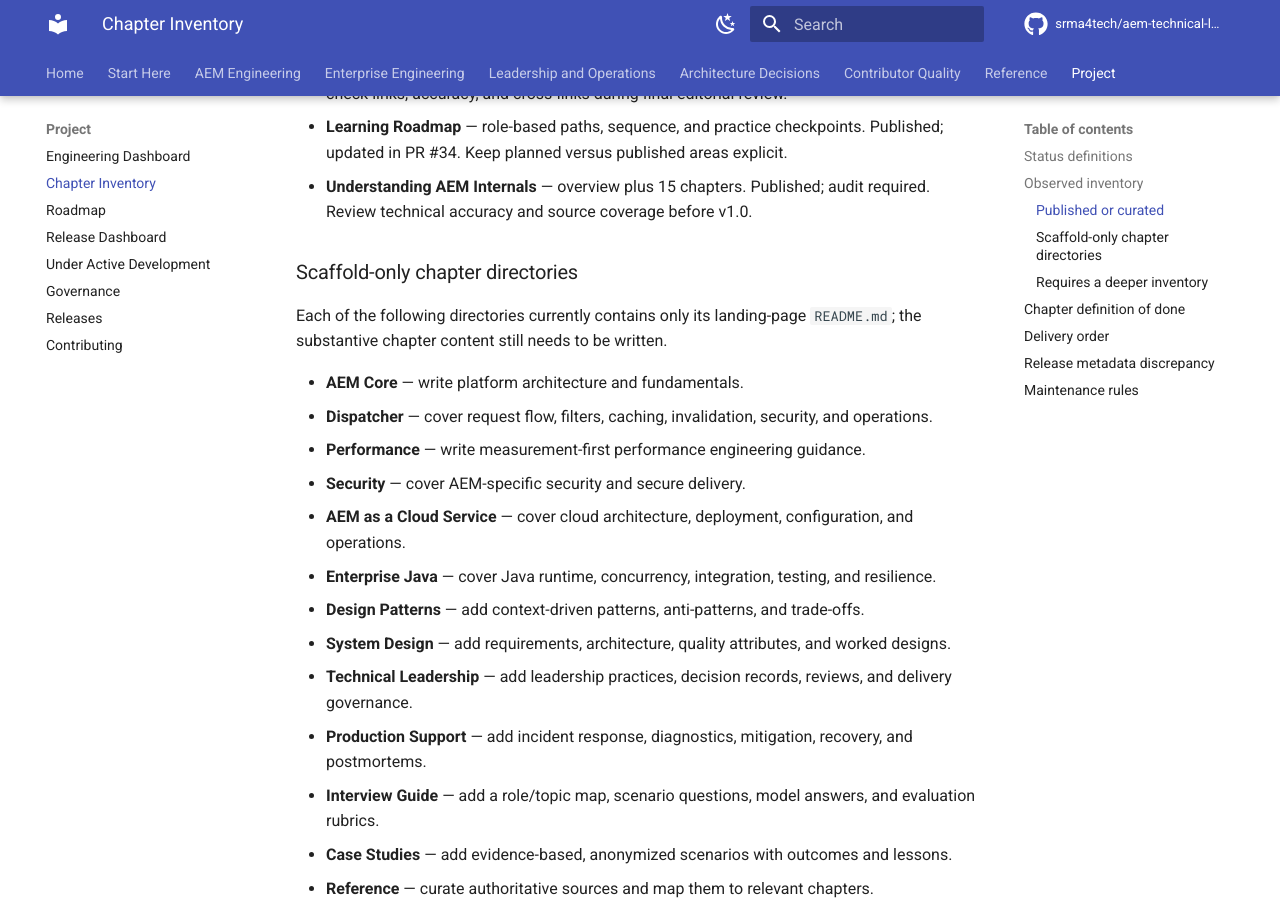
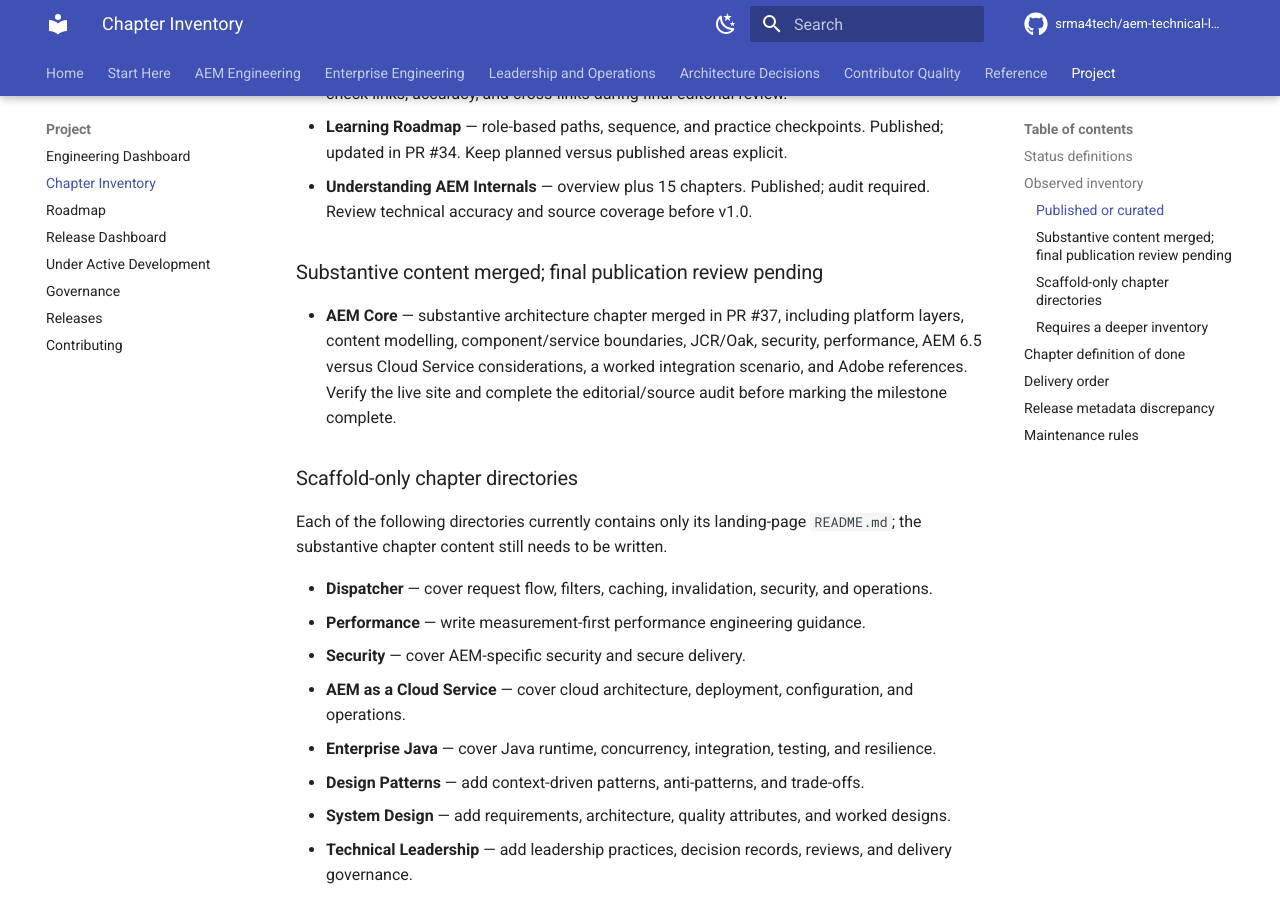
Before and after one commit to srma4tech/aem-technical-lead-playbook, an MkDocs documentation site: the page built from docs/chapter-inventory.md, in a window 1280 px wide and 900 px high, scrolled down 989 px. Built offline with MkDocs 1.6.1 and Material for MkDocs 9.7.7, drawn with Linux system fonts in a browser that asks for light colours; comment, search, counter and statistics services are not loaded.

Commit message:
Update inventory after AEM Core content merge
Track the merged AEM Core draft accurately and keep final publication verification pending.

```diff
--- a/docs/chapter-inventory.md
+++ b/docs/chapter-inventory.md
@@ -23,11 +23,14 @@ This inventory was compiled from the current `main` branch file tree on 2026-10-
 - **Learning Roadmap** — role-based paths, sequence, and practice checkpoints. Published; updated in PR #34. Keep planned versus published areas explicit.
 - **Understanding AEM Internals** — overview plus 15 chapters. Published; audit required. Review technical accuracy and source coverage before v1.0.
 
+### Substantive content merged; final publication review pending
+
+- **AEM Core** — substantive architecture chapter merged in PR #37, including platform layers, content modelling, component/service boundaries, JCR/Oak, security, performance, AEM 6.5 versus Cloud Service considerations, a worked integration scenario, and Adobe references. Verify the live site and complete the editorial/source audit before marking the milestone complete.
+
 ### Scaffold-only chapter directories
 
 Each of the following directories currently contains only its landing-page `README.md`; the substantive chapter content still needs to be written.
 
-- **AEM Core** — write platform architecture and fundamentals.
 - **Dispatcher** — cover request flow, filters, caching, invalidation, security, and operations.
 - **Performance** — write measurement-first performance engineering guidance.
 - **Security** — cover AEM-specific security and secure delivery.
```
Also changed, not shown: ROADMAP.md (+1 -1 lines).
